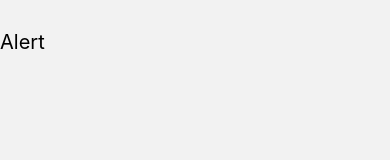
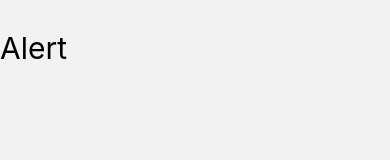
Before and after one commit to naikkajal/LocalLink, a React Native app: screen /Alert in a window 390 px wide. Shown: the top 160 px of the page. Built offline with nearby package versions, Linux system fonts and the light colour scheme.

Commit message:
alertsetup

```diff
--- a/src/screens/alert.jsx
+++ b/src/screens/alert.jsx
@@ -14,6 +14,6 @@ export default Alert
 const styles = StyleSheet.create({
   alerttext:{
     marginTop:30,
-    fontSize:20
+    fontSize:30
   }
 })
```
